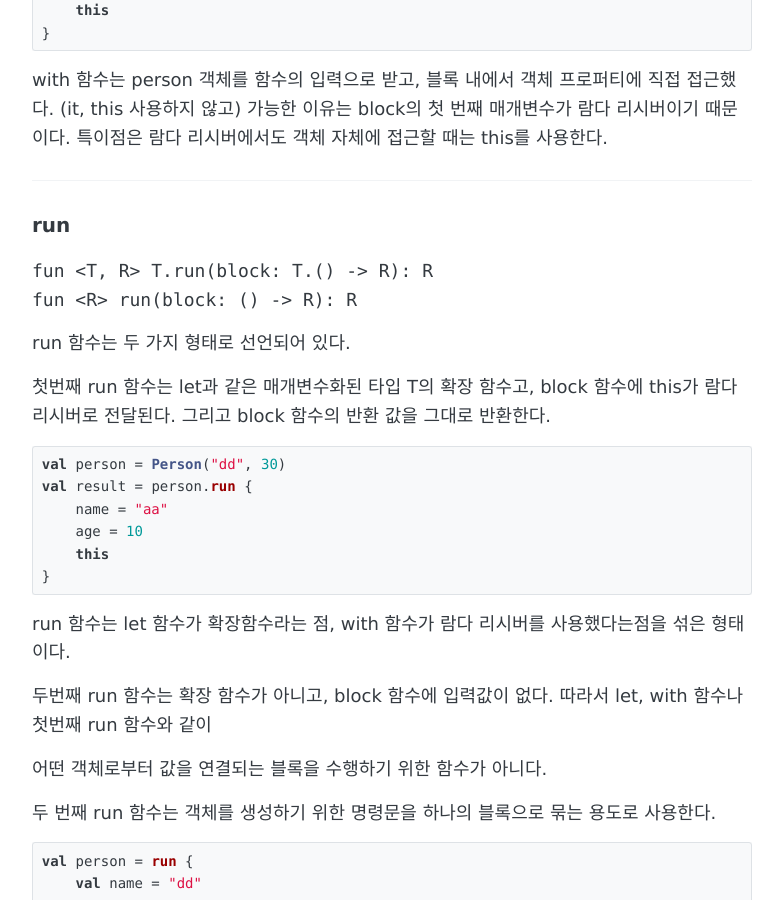
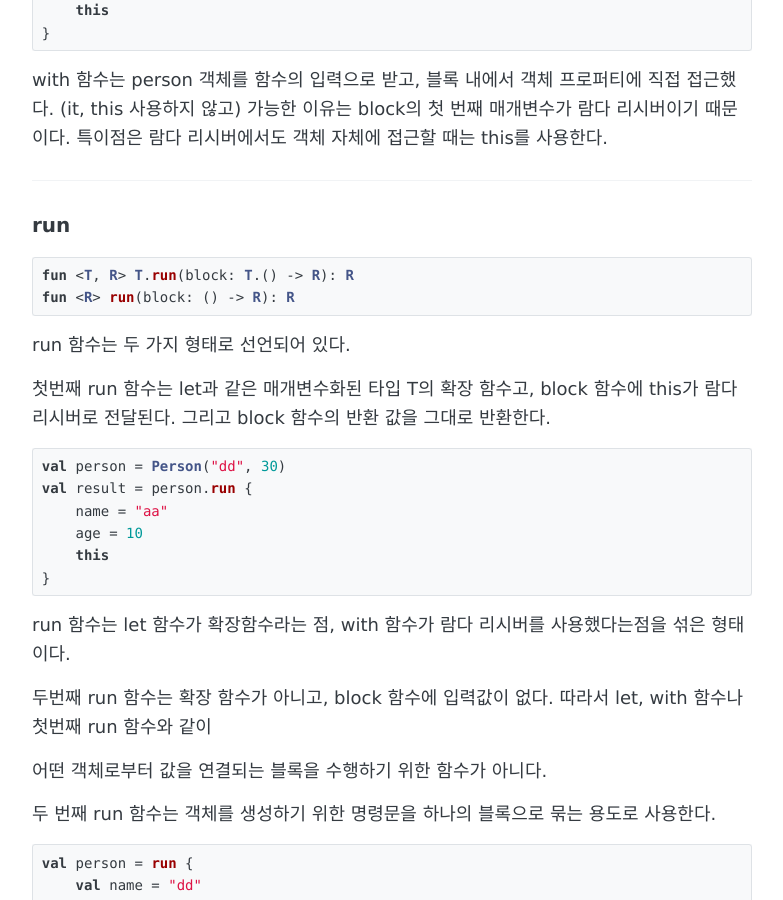
Before and after one commit to ManHyuk/ManHyuk.github.io, a Jekyll site: the page built from _posts/2020-10-09-generic.md, in a window 1280 px wide and 900 px high, scrolled down 3105 px. Shown: the whole window, without its empty margins (248-1031 px from the left). Built offline with Jekyll 4.4.1, drawn with Linux system fonts in a browser that asks for light colours; comment, search, counter and statistics services are not loaded.

Commit message:
fix typo

````diff
--- a/_posts/2020-10-09-generic.md
+++ b/_posts/2020-10-09-generic.md
@@ -154,7 +154,7 @@ with 함수는 person 객체를 함수의 입력으로 받고, 블록 내에서
 
 ### run
 
-```kotiln
+```kotlin
 fun <T, R> T.run(block: T.() -> R): R
 fun <R> run(block: () -> R): R
 ```
````
